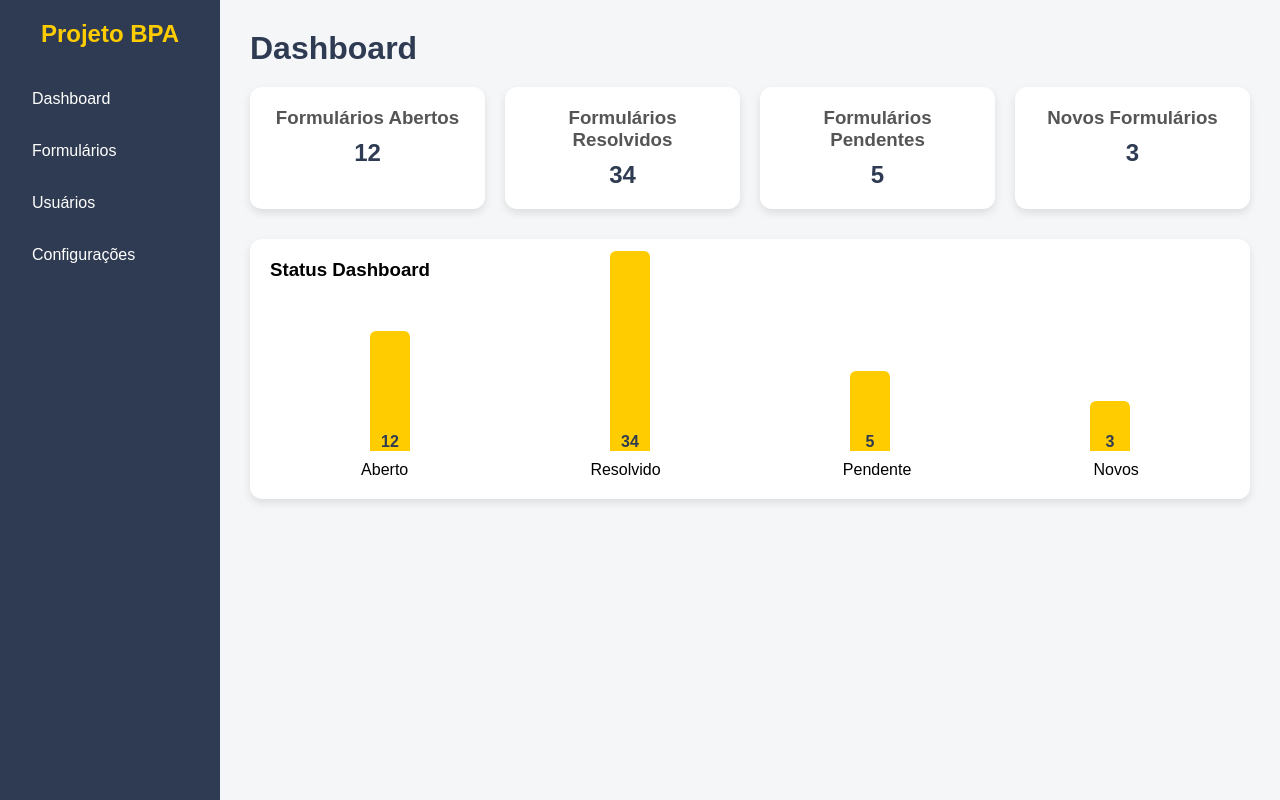
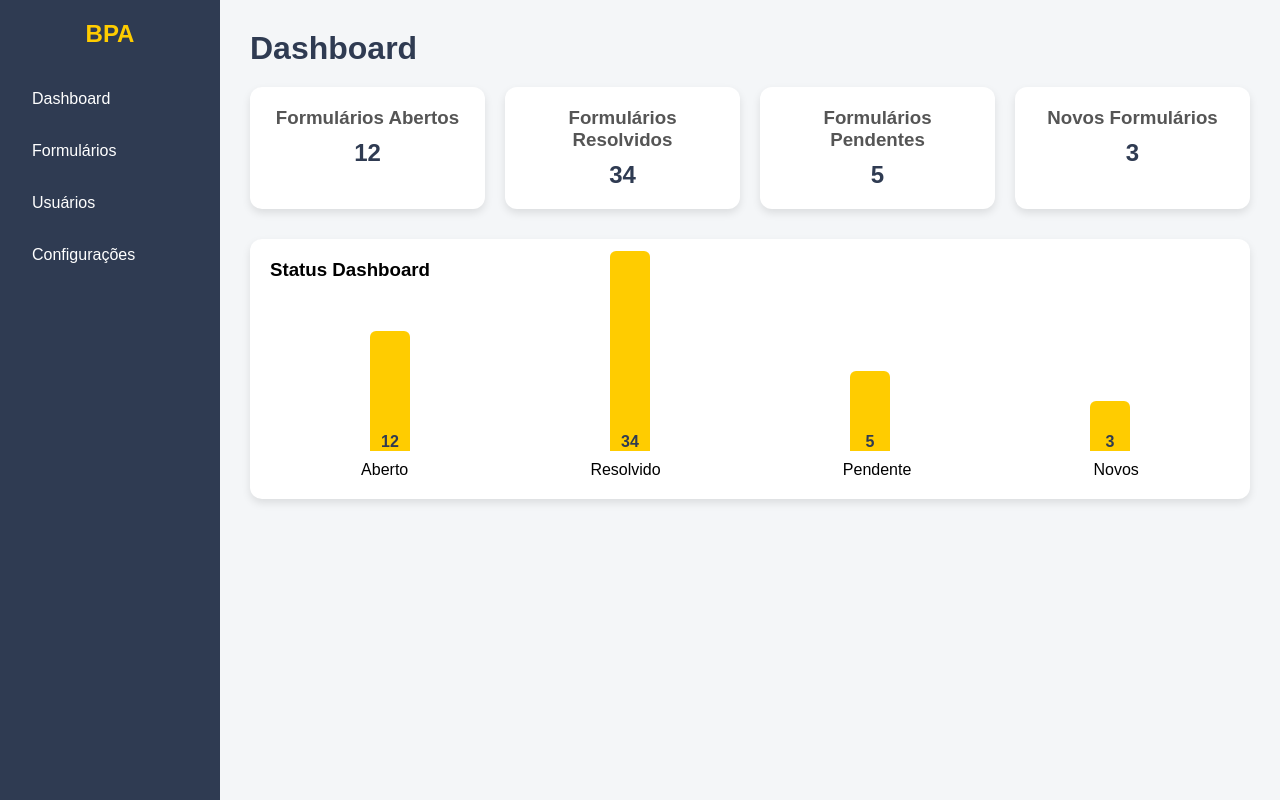
Before and after one commit to wesclen1-hue/VisProject, a plain HTML site: page index.html in a window 1280 px wide. Drawn offline with Linux system fonts and the light colour scheme.

Commit message:
Update index.html

```diff
--- a/index.html
+++ b/index.html
@@ -9,7 +9,7 @@
 <body>
 
   <div class="sidebar">
-    <h2>Projeto BPA</h2>
+    <h2> BPA</h2>
     <a onclick="showSection('dashboard')">Dashboard</a>
     <a onclick="showSection('formularios')">Formulários</a>
     <a onclick="showSection('usuarios')">Usuários</a>
```
